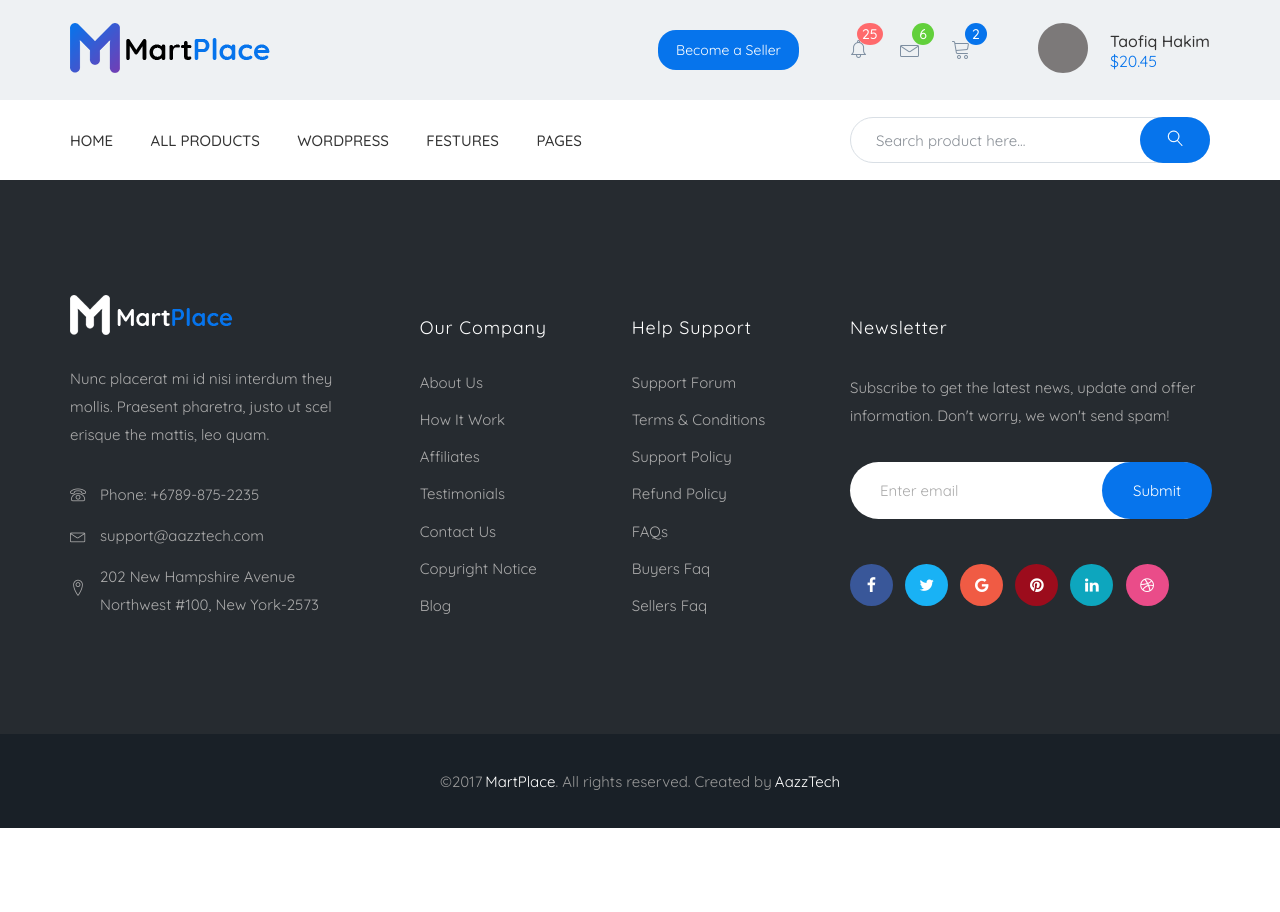
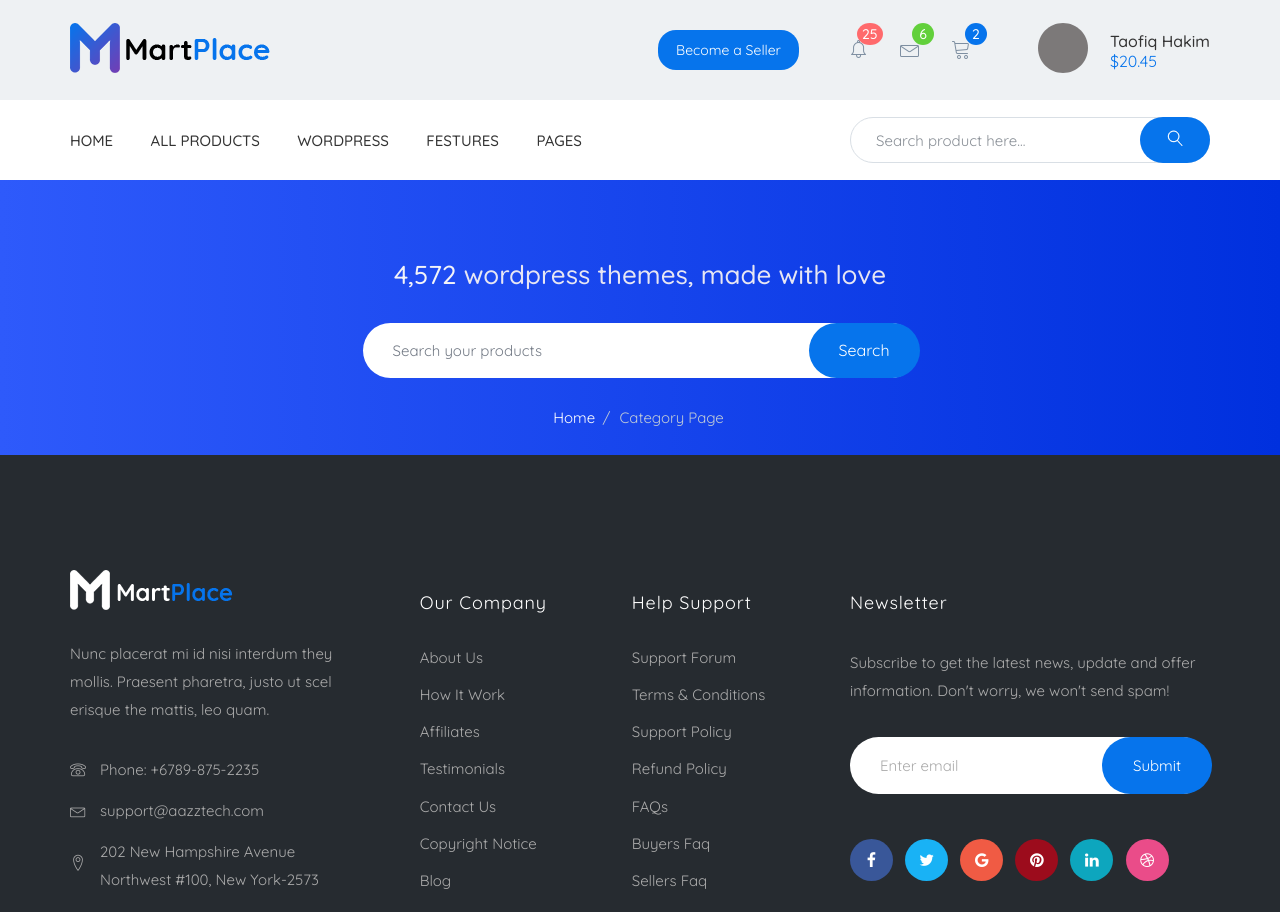
Before and after one commit to xolesteroll/MartPlace, a website: page app/category.html in a window 1280 px wide. Shown: the top 912 px of the page. Before the commit the page ends 828 px from the top, so only its background shows below. Drawn offline with nearby package versions, Linux system fonts and the light colour scheme; files whose address does not match are found by name.

Commit message:
added view section on category page

```diff
--- a/app/category.html
+++ b/app/category.html
@@ -67,7 +67,25 @@
                     </div>
                 </div>
             </header>
-
+            <section class="view category-page__view" style="background-image: linear-gradient(to left, #0030de 0%, #2e5afb 100%);">
+                <div class="container">
+                    <h2 class="view__text">
+                      <span>4,572</span> wordpress themes, made with love
+                    </h2>
+                    <div class="view_search-box">
+                        <form>
+                            <input type="text" placeholder="Search your products">
+                            <button type="submit">Search</button>
+                        </form>
+                    </div>
+                    <div class="breadcrumbs">
+                        <ul class="breadcrumbs__list">
+                            <li><a href="#">Home</a></li>
+                            <li><span>Category Page</span></li>
+                        </ul>
+                    </div>
+                </div>
+            </section>
 
         </div>
         <footer class="footer">
--- a/app/scss/style.scss
+++ b/app/scss/style.scss
@@ -28,8 +28,10 @@
         justify-content: space-between;
         align-items: center;
         margin-right: 45px;
-        a{
+        a {
             position: relative;
+            color: #7e8fa1;
+                font-size: 20px;
         }
         span {
             border-radius: 50%;
@@ -46,30 +48,18 @@
             font-weight: 500;
         }
         .lnr-alarm {
-            &::before{
-                color: #7e8fa1;
-                font-size: 20px;
-            }
             span {
                 background-color: #ff6a6c;
                 left: 8px;
             }
         }
         .lnr-envelope {
-            &::before{
-                color: #7e8fa1;
-                font-size: 20px;
-            }
             span {
                 background-color: #62d03b;
                 left: 12px;
             }
         }
         .lnr-cart {
-            &::before{
-                color: #7e8fa1;
-                font-size: 20px;
-            }
             span {
                 background-color: #0674ec;
                 left: 14px;
@@ -165,6 +155,77 @@
     padding: 160px 15px 120px;
     margin-bottom: 100px;
     position: relative;
+    &.category-page__view{
+        min-height: 275px;
+        padding-top: 80px;
+        padding-bottom: 25px;
+        margin-bottom: 0;
+        &::before{
+            display: none;
+        }
+        &::after{
+            display: none;
+        }
+        .view__text{
+            font-size: 26px;
+            color: #e7e6f3;
+            margin-bottom: 33px;
+            span{
+                color: #f3f3f8;
+            }
+        }
+        form{
+            max-width: 555px;
+            margin: 0 auto;
+            position: relative;
+            margin-bottom: 30px;
+            input{
+                width: 100%;
+                border: none;
+                border-radius: 28px;
+                min-height: 55px;
+                padding: 10px 140px 10px 30px;
+                &::placeholder{
+                    font-size: 15px;
+                    color: #747b86;
+                }
+                &:focus{
+                    outline: none;
+                }
+            }
+            button{
+                position: absolute;
+                top: 0;
+                right: -2px;
+                color: #ffffff;
+                background-color: $blue;
+                border-radius: 28px;
+                height: 100%;
+                padding: 0 30px;
+            }
+        }
+        .breadcrumbs__list{
+            li{
+                display: inline-block;
+                padding-right: 3px;
+                position: relative;
+                color: #ffffff;
+                font-size: 15px;
+                &:last-child{
+                    color: #bfcad7;
+                }
+                & + li{
+                    padding-left: 17px;
+                }
+                & + li::before{
+                    content: "/";
+                    position: absolute;
+                    left: 0;
+                    color: inherit;
+                }
+            }
+        }
+    }
     &::before {
         content: "";
         position: absolute;
@@ -921,7 +982,7 @@
         color: $blue;
         padding-top: 18px;
         padding-bottom: 18px;
-        max-height: 54px;
+        height: 54px;
         transition: all 0.3s;
         &:hover {
             background-color: transparent;
```
Also changed, not shown: app/css/style.min.css, app/scss/_fonts.scss (line endings or trailing spaces).
